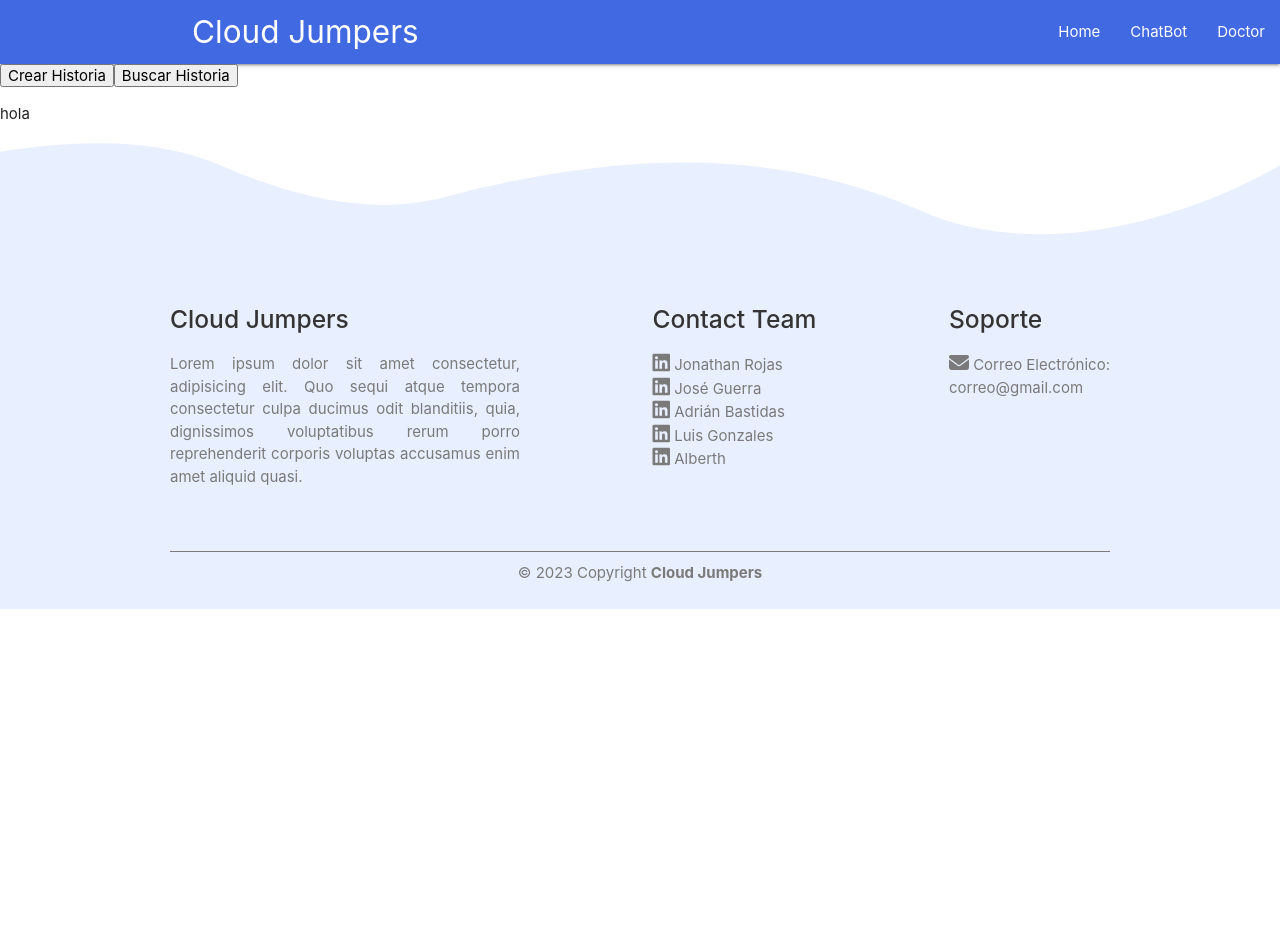
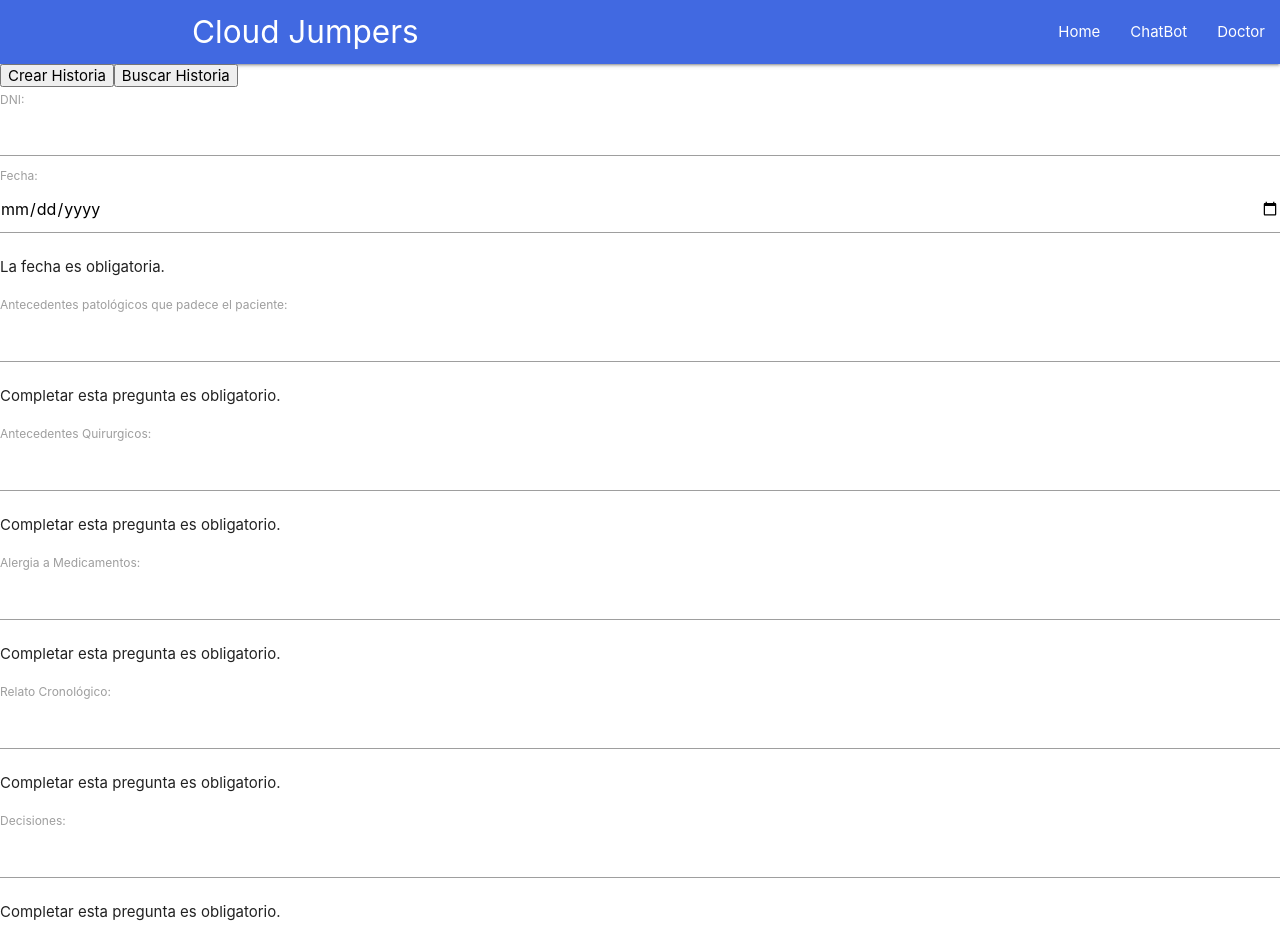
Before and after one commit to DSC-UNI/Cloud-Jumpers-Web, an Angular app in the folder web/: page /doctor/crear-historia in a window 1280 px wide. Shown: the top 942 px of the page. Before the commit the page ends 800 px from the top, so only its background shows below. Built offline with nearby package versions, Linux system fonts and the light colour scheme.

Commit message:
Formulario

```diff
--- a/web/src/app/app.module.ts
+++ b/web/src/app/app.module.ts
@@ -1,5 +1,7 @@
 import { NgModule } from '@angular/core';
 import { BrowserModule } from '@angular/platform-browser';
+import { ReactiveFormsModule } from '@angular/forms';
+
 
 import { AppComponent } from './app.component';
 import { HomeComponent } from './components/home/home.component';
@@ -30,7 +32,8 @@ import { BuscarHistoriaComponent } from './components/buscar-historia/buscar-his
     BrowserModule,
     AppRoutingModule,
     //conexión al backend por API
-    HttpClientModule
+    HttpClientModule,
+    ReactiveFormsModule,
   ],
   providers: [],
   bootstrap: [AppComponent]
--- a/web/src/app/components/crear-historia/crear-historia.component.html
+++ b/web/src/app/components/crear-historia/crear-historia.component.html
@@ -1,32 +1,55 @@
-<!-- <h1>Formulario de Inscripción</h1>
-<form (ngSubmit)="onRegister()" #myForm="ngForm">
-  <div class="input-register">
-    <label for="name">Name</label>
-    <input type="text" name="name" required id="name" [(ngModel)]="register.name">
-    <p>Mensaje de Error</p>
-  </div>
-  <div class="input-register">
-    <label for="university">University</label>
-    <input type="text" name="university" required id="university" [(ngModel)]="register.university">
-    <p>Mensaje de Error</p>
-  </div>
-  <div class="input-register">
-    <label for="age">Age</label>
-    <input type="number" name="age" required id="age" [(ngModel)]="register.age">
-    <p>Mensaje de Error</p>
-  </div>
-  <div class="input-register">
-    <label for="email">Email</label>
-    <input type="email" name="email" required id="email" [(ngModel)]="register.email">
-    <p>Mensaje de Error</p>
-  </div>
-  <div class="input-register">
-    <label for="password">Password</label>
-    <input type="password" name="password" required id="password" [(ngModel)]="register.password">
-    <p>Mensaje de Error</p>
-  </div>
+<form [formGroup]="historiaForm" (ngSubmit)="onSubmit()">
+    <div class="form-group">
 
-  <button [disabled]="myForm.invalid" type="submit">Enviar Formulario</button>
-  <button type="button">Other Action</button>
-</form> -->
-<p>hola</p>
+        <label for="dni">DNI:</label>
+        <input type="text" id="dni" formControlName="dni">
+        <div *ngIf="historiaForm.get('dni')?.hasError('pattern')">
+            <p>El DNI debe tener 8 dígitos.</p>
+        </div>
+
+        <label for="fecha">Fecha:</label>
+        <input type="date" id="fecha" formControlName="fecha">
+        <div *ngIf="historiaForm.get('fecha')?.hasError('required')">
+          <p>La fecha es obligatoria.</p>
+        </div>
+
+        <label for="pregunta1">Antecedentes patológicos que padece el paciente:</label>
+        <input type="text" id="pregunta1" formControlName="pregunta1">
+        <span class="warning" *ngIf="historiaForm.get('pregunta1')?.hasError('required')">
+            <p>Completar esta pregunta es obligatorio.</p>
+        </span>
+
+
+        <label for="pregunta2">Antecedentes Quirurgicos:</label>
+        <input type="text" id="pregunta2" formControlName="pregunta2">
+        <span class="warning" *ngIf="historiaForm.get('pregunta2')?.hasError('required')">
+            <p>Completar esta pregunta es obligatorio.</p>
+        </span>
+
+        <label for="pregunta3">Alergia a Medicamentos:</label>
+        <input type="text" id="pregunta3" formControlName="pregunta3">
+        <span class="warning" *ngIf="historiaForm.get('pregunta3')?.hasError('required')">
+            <p>Completar esta pregunta es obligatorio.</p>
+        </span>
+
+        <label for="pregunta4">Relato Cronológico:</label>
+        <input type="text" id="pregunta4" formControlName="pregunta4">
+        <span class="warning" *ngIf="historiaForm.get('pregunta4')?.hasError('required')">
+            <p>Completar esta pregunta es obligatorio.</p>
+        </span>
+
+        <label for="pregunta5">Decisiones:</label>
+        <input type="text" id="pregunta5" formControlName="pregunta5">
+        <span class="warning" *ngIf="historiaForm.get('pregunta5')?.hasError('required')">
+            <p>Completar esta pregunta es obligatorio.</p>
+        </span>
+
+        <label for="pregunta6">Debe dejar algún medicamento?:</label>
+        <input type="text" id="pregunta6" formControlName="pregunta6">
+        <span class="warning" *ngIf="historiaForm.get('pregunta6')?.hasError('required')">
+            <p>Completar esta pregunta es obligatorio.</p>
+        </span>
+    </div>
+
+    <button type="submit">Enviar</button>
+</form>
--- a/web/src/app/components/crear-historia/crear-historia.component.ts
+++ b/web/src/app/components/crear-historia/crear-historia.component.ts
@@ -1,10 +1,42 @@
-import { Component } from '@angular/core';
+import { Component, OnInit } from '@angular/core';
+import { FormGroup, FormControl, Validators } from '@angular/forms';
 
 @Component({
   selector: 'app-crear-historia',
   templateUrl: './crear-historia.component.html',
   styleUrls: ['./crear-historia.component.css']
 })
-export class CrearHistoriaComponent {
 
+export class CrearHistoriaComponent implements OnInit {
+  historiaForm: FormGroup;
+
+  constructor() {
+    this.historiaForm = new FormGroup({
+      dni: new FormControl('', [
+        Validators.required,
+        Validators.pattern('^[0-9]{8}$')
+      ]),
+      fecha: new FormControl(null, Validators.required),
+
+      pregunta1: new FormControl(null, Validators.required),
+      pregunta2: new FormControl('', Validators.required),
+      pregunta3: new FormControl('', Validators.required),
+      pregunta4: new FormControl('', Validators.required),
+      pregunta5: new FormControl('', Validators.required),
+      pregunta6: new FormControl('', Validators.required),
+    });
+  }
+
+  ngOnInit(): void {
+  }
+
+  onSubmit() {
+    if (this.historiaForm.valid) {
+      // Envía los datos del formulario
+      console.log(this.historiaForm.value);
+    } else {
+      // Muestra errores o realiza otras acciones
+      console.log('Formulario no válido. Por favor, complete todas las preguntas.');
+    }
+  }
 }
```
